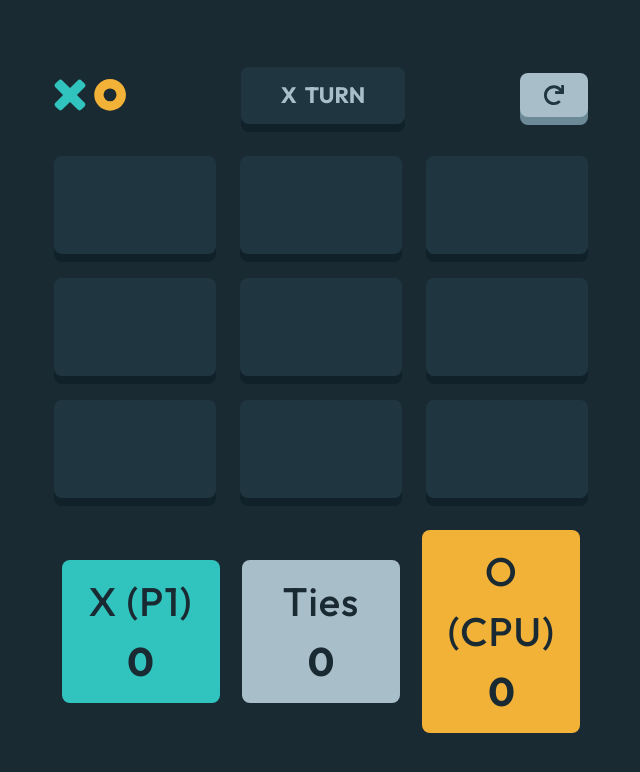
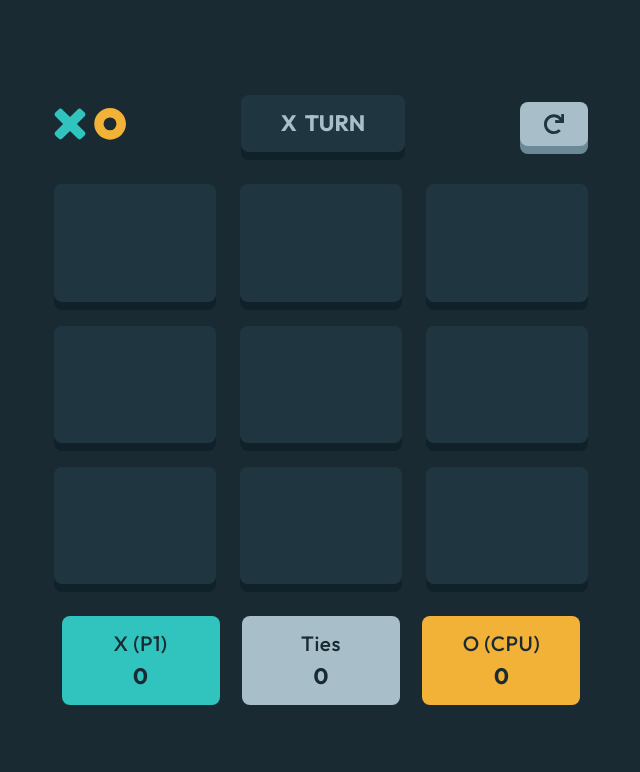
Before and after one commit to developedbygeo/Tic-tac-toe-v2, a React (Create React App) app: page /#/menu in a window 1280 px wide. Both pictures are taken after a click on the button "New Game (VS CPU)". Shown: the top 772 px of the page, without its empty margins (319-959 px from the left). Built offline with nearby package versions, Linux system fonts and the light colour scheme.

Commit message:
style: assigning landscape classes

```diff
--- a/src/components/UI/Card.jsx
+++ b/src/components/UI/Card.jsx
@@ -17,12 +17,12 @@ Card.defaultProps = {
 
 export const ScoreCard = ({ title, score, type, className }) => (
   <div
-    className={`text-center text-dark-navy rounded-lg w-11/12 h-15 px-2 py-1 md:px-6 md:py-3 ${
+    className={`text-center text-dark-navy rounded-lg w-11/12 h-15 px-2 py-1 md:px-6 md:py-3 landmobileSS:landscape-score-card  ${
       ScoreCardType[type]
     }  ${className || ''}`}
   >
-    <span className="text-base tracking-wide md:text-xl">{title}</span>
-    <p className="font-bold text-xl md:text-2xl">{score}</p>
+    <span className="text-base tracking-wide ">{title}</span>
+    <p className="font-bold text-s landmobileSS:text-base">{score}</p>
   </div>
 );
 
```
